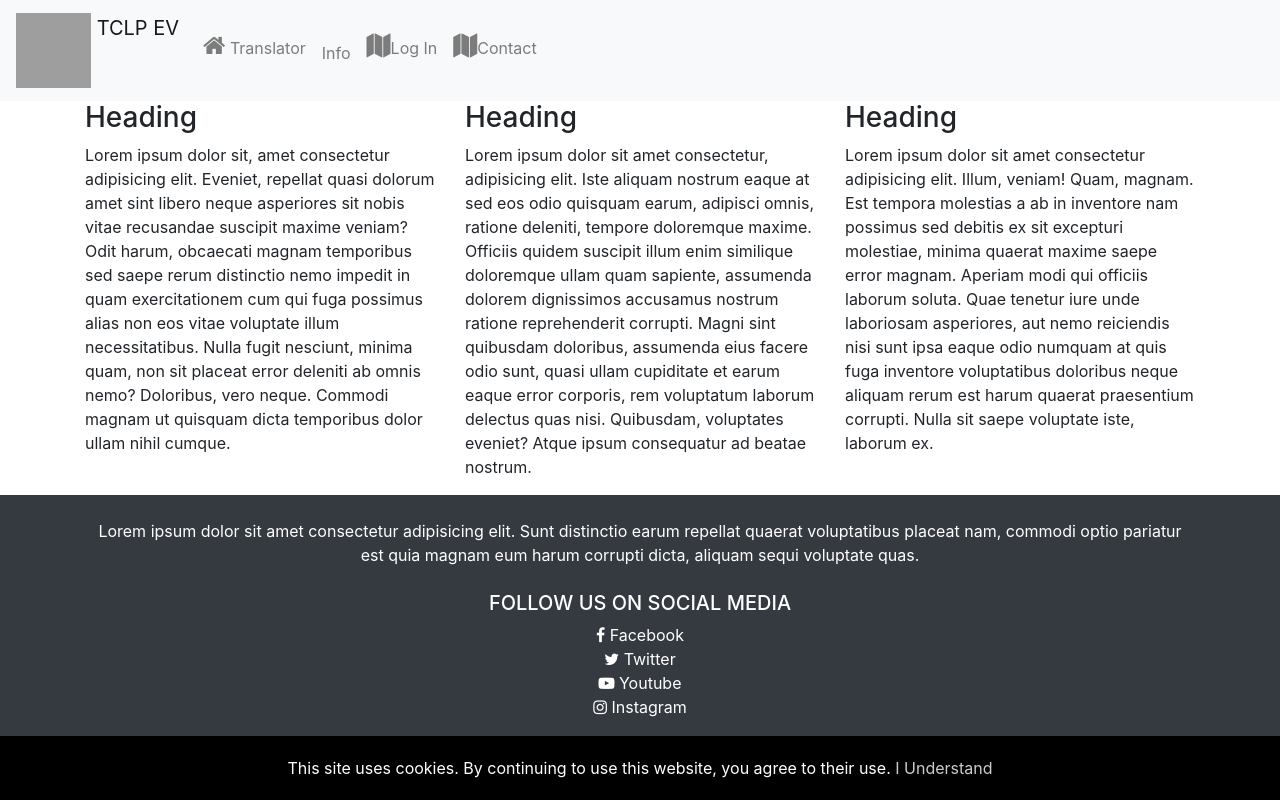
After one commit to Caden-Kienitz/TSP_Team9, a Django app: page /contact/ in a window 1280 px wide. The commit adds this page. Run offline with Django 4.2, Linux system fonts and the light colour scheme; some libraries are stand-ins or nearby versions; grey boxes are pictures that could not be loaded.

Commit message:
Added contact, info, and stuff

```diff
--- a/app/base/urls.py
+++ b/app/base/urls.py
@@ -3,5 +3,7 @@ from . import views
 
 urlpatterns = [
     path("", views.home, name="home"),
-    path("LogIn/",views.LogIn, name="LogIn" )
+    path("login/",views.login, name="login"),
+    path("help/", views.help, name="help"),
+    path("contact/", views.contact, name="contact"),
 ]
--- a/app/base/views.py
+++ b/app/base/views.py
@@ -2,7 +2,9 @@ from django.shortcuts import render
 
 def home(request):
     return render(request, "home.html")
-def LogIn(request):
-    return render(request, "LogIn.html")
-def Contact(request):
-    return render(request,"Contact.html")
+def login(request):
+    return render(request, "login.html")
+def help(request):
+    return render(request,"help.html")
+def contact(request):
+    return render(request,"contact.html")
--- /dev/null
+++ b/app/templates/contact.html
@@ -0,0 +1,26 @@
+{% extends 'template.html' %}
+{% load static %}
+{% block title %}
+<title>Home</title>
+{% endblock %}
+
+{% block body %}
+
+<div class="container">
+  <div class="row">
+    <div class="col-sm">
+      <h3>Heading</h3>
+      Lorem ipsum dolor sit, amet consectetur adipisicing elit. Eveniet, repellat quasi dolorum amet sint libero neque asperiores sit nobis vitae recusandae suscipit maxime veniam? Odit harum, obcaecati magnam temporibus sed saepe rerum distinctio nemo impedit in quam exercitationem cum qui fuga possimus alias non eos vitae voluptate illum necessitatibus. Nulla fugit nesciunt, minima quam, non sit placeat error deleniti ab omnis nemo? Doloribus, vero neque. Commodi magnam ut quisquam dicta temporibus dolor ullam nihil cumque.
+    </div>
+    <div class="col-sm">
+      <h3>Heading</h3>
+      <p>Lorem ipsum dolor sit amet consectetur, adipisicing elit. Iste aliquam nostrum eaque at sed eos odio quisquam earum, adipisci omnis, ratione deleniti, tempore doloremque maxime. Officiis quidem suscipit illum enim similique doloremque ullam quam sapiente, assumenda dolorem dignissimos accusamus nostrum ratione reprehenderit corrupti. Magni sint quibusdam doloribus, assumenda eius facere odio sunt, quasi ullam cupiditate et earum eaque error corporis, rem voluptatum laborum delectus quas nisi. Quibusdam, voluptates eveniet? Atque ipsum consequatur ad beatae nostrum.</p>
+    </div>
+    <div class="col-sm">
+      <h3>Heading</h3>
+      <p>Lorem ipsum dolor sit amet consectetur adipisicing elit. Illum, veniam! Quam, magnam. Est tempora molestias a ab in inventore nam possimus sed debitis ex sit excepturi molestiae, minima quaerat maxime saepe error magnam. Aperiam modi qui officiis laborum soluta. Quae tenetur iure unde laboriosam asperiores, aut nemo reiciendis nisi sunt ipsa eaque odio numquam at quis fuga inventore voluptatibus doloribus neque aliquam rerum est harum quaerat praesentium corrupti. Nulla sit saepe voluptate iste, laborum ex.</p>
+    </div>
+  </div>
+  </div>
+
+{% endblock %}
--- a/app/templates/navbar.html
+++ b/app/templates/navbar.html
@@ -16,14 +16,16 @@
       <ul class="navbar-nav">
 
         <li class="nav-item">
-
           <a class="nav-link" href="/"><i class="fa fa-home" aria-hidden="true" style="font-size:24px"></i> Translator</a>
         </li>
         <li class="nav-item">
-          <a class="nav-link" href="/map"><i class="fa-regular fa-circle-info" aria-hidden="true" style="font-size:24px"></i>Help</a>
-
-          <a class="nav-link" href="/LogIn"><i class="fa fa-map" aria-hidden="true" style="font-size:24px"></i>  Map</a>
-
+          <a class="nav-link" href="/help"><i class="fa-regular fa-circle-info" aria-hidden="true" style="font-size:24px"></i>Info</a>
+        </li>
+        <li>
+          <a class="nav-link" href="/login"><i class="fa fa-map" aria-hidden="true" style="font-size:24px"></i>Log In</a>
+        </li>
+        <li>
+          <a class="nav-link" href="/contact"><i class="fa fa-map" aria-hidden="true" style="font-size:24px"></i>Contact</a>
         </li>
       </ul>
     </div>
```
Also changed, not shown: app/templates/help.html (added, +26 -0 lines).
